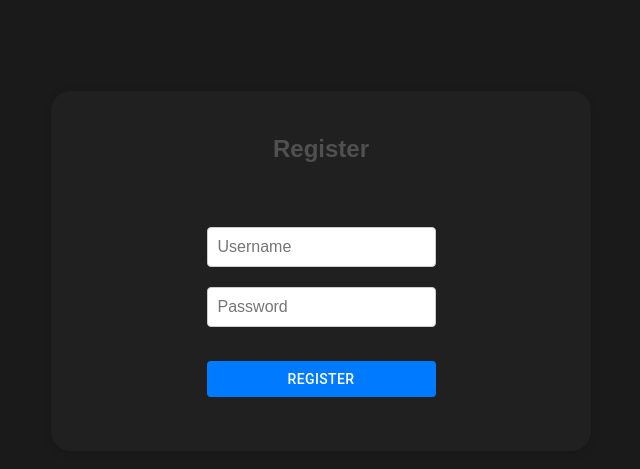
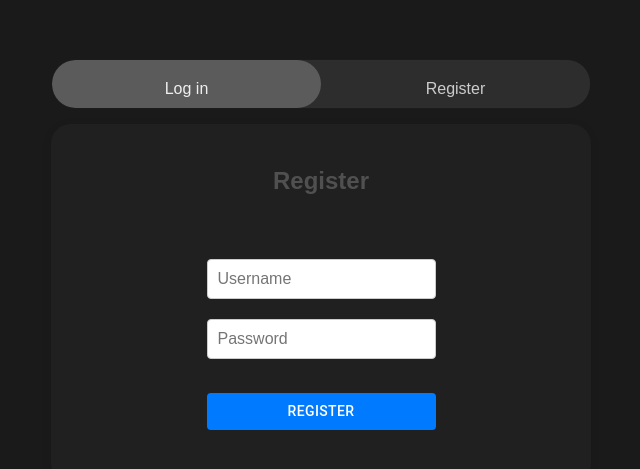
Before and after one commit to esthete014/Algorithms-Web-Service, a React (Vite) app in the folder my-react/: page / in a window 1280 px wide. Shown: the part 129-598 px from the top of the page, without its empty margins (319-959 px from the left). Built offline with nearby package versions, Linux system fonts and the light colour scheme.

Commit message:
add shto-to

```diff
--- a/my-react/src/ListTasks.jsx
+++ b/my-react/src/ListTasks.jsx
@@ -1,5 +1,5 @@
 // Импортируем необходимые хуки и стили
-import { useState } from 'react';
+import { useState , useEffect} from 'react';
 import { useNavigate } from 'react-router-dom';
 import "./styles.css";
 import { Box, Button, Tabs } from '@mui/material';
@@ -13,12 +13,30 @@ const tasksData = [
 ];
 
 const ListTasks = () => {
+    const [tasks, setTasks] = useState([]);
     const [value, setValue] = useState('one');
       const handleChange = (event, newValue) => {
         setValue(newValue);
       };
     const [sortOrder, setSortOrder] = useState('all'); // Хранит текущую выбранную категорию
     const navigate = useNavigate(); // Хук для программной навигации
+
+    const fetchTasks = async () => {
+        try {
+            const response = await fetch('http://127.0.0.1:8000/problems'); // URL вашего API
+            if (!response.ok) {
+                throw new Error('Network response was not ok');
+            }
+            const data = await response.json();
+            setTasks(data); // Устанавливаем полученные задачи в состояние
+        } catch (error) {
+            console.error('Ошибка при получении задач:', error);
+        }
+    };
+    useEffect(() => {
+        fetchTasks();
+    }, []);
+    console.log(tasks)
 
     // Фильтрация задач в зависимости от выбранной сложности
     const filterTasks = () => {
--- a/my-react/src/Register.jsx
+++ b/my-react/src/Register.jsx
@@ -1,7 +1,18 @@
-import { useState } from "react";
+import { useRef, useState, useEffect } from "react";
 import './styles.css';
 import { useNavigate } from "react-router-dom";
 import { Button } from "@mui/material";
+
+const allTabs = [
+    {
+      id: "Log in",
+      name: "Log in",
+    },
+    {
+      id: "Register",
+      name: "Register",
+    },
+  ];
 
 
 const Register = () => {
@@ -30,8 +41,55 @@ const Register = () => {
         navigate("/ListTasks"); // Используем navigate вместо history.push
     };
 
+    ////////////////
+
+    const tabsRef = useRef([]);
+    const [activeTabIndex, setActiveTabIndex] = useState(0); // Устанавливаем начальный индекс на 0
+    const [tabUnderlineWidth, setTabUnderlineWidth] = useState(0);
+    const [tabUnderlineLeft, setTabUnderlineLeft] = useState(0);
+
+    useEffect(() => {
+        const setTabPosition = () => {
+        const currentTab = tabsRef.current[activeTabIndex];
+        if (currentTab) {
+            setTabUnderlineLeft(currentTab.offsetLeft);
+            setTabUnderlineWidth(currentTab.clientWidth);
+        }
+        };
+
+        setTabPosition();
+    }, [activeTabIndex]);
+
     return (
-        <div className="container">
+        <div>
+            <div style={styles.tabBar}>
+            <span
+                style={{
+                ...styles.tabUnderline,
+                left: tabUnderlineLeft,
+                width: tabUnderlineWidth,
+                }}
+            />
+            {allTabs.map((tab, index) => {
+                const isActive = activeTabIndex === index;
+
+                return (
+                <button
+                    key={tab.id} // Используем id для ключа
+                    ref={(el) => (tabsRef.current[index] = el)}
+                    style={{
+                    ...styles.tabButton,
+                    color: isActive ? "white" : "#ccc",
+                    //backgroundColor: isActive ? "#007bff" : "transparent",
+                    }}
+                    onClick={() => setActiveTabIndex(index)}
+                >
+                    {tab.name}
+                </button>
+                );
+            })}
+        </div>
+        <div className="container" style={{marginTop: 15}}>
             <h2>Register</h2>
             <form onSubmit={handleSubmit}>
                 <input
@@ -56,7 +114,40 @@ const Register = () => {
                 </Button>
             </form>
         </div>
+        </div>
     );
 };
 
+const styles = {
+    tabBar: {
+      display: "flex",
+      position: "relative",
+      height: "48px",
+      borderRadius: "24px",
+      border: "1px solid rgba(0, 0, 0, 0.4)",
+      backgroundColor: "#2d2d2d",
+      //padding: "0 8px",
+      overflow: "hidden",
+    },
+    tabUnderline: {
+      position: "absolute",
+      bottom: 0,
+      height: "100%",
+      backgroundColor: "rgba(200, 200, 200, 0.3)",
+      transition: "all 0.3s ease",
+      borderRadius: "24px",
+    },
+    tabButton: {
+      flex: 1,
+      cursor: "pointer",
+      border: "none",
+      borderRadius: "24px",
+      padding: "10px 20px",
+      backgroundColor: "transparent",
+      fontWeight: "lighter",
+      outline: "none",
+      transition: "color 0.3s ease",
+    },
+  };
+
 export default Register;
```
